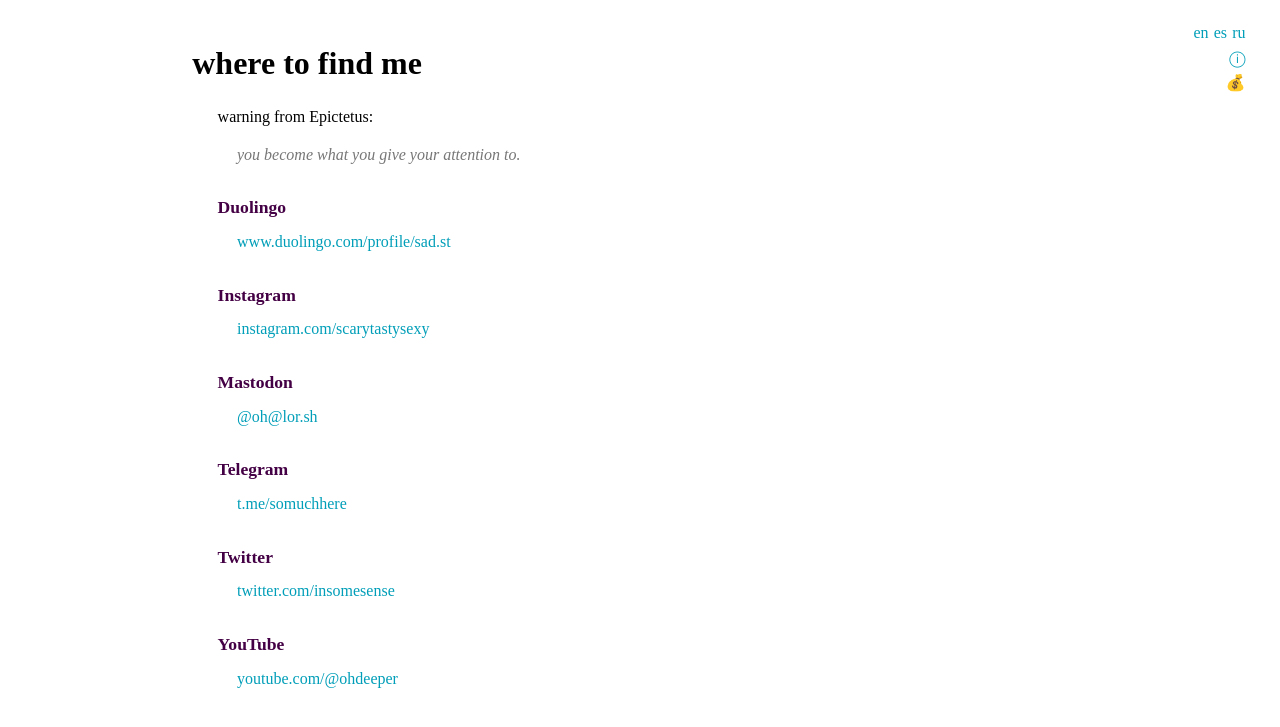
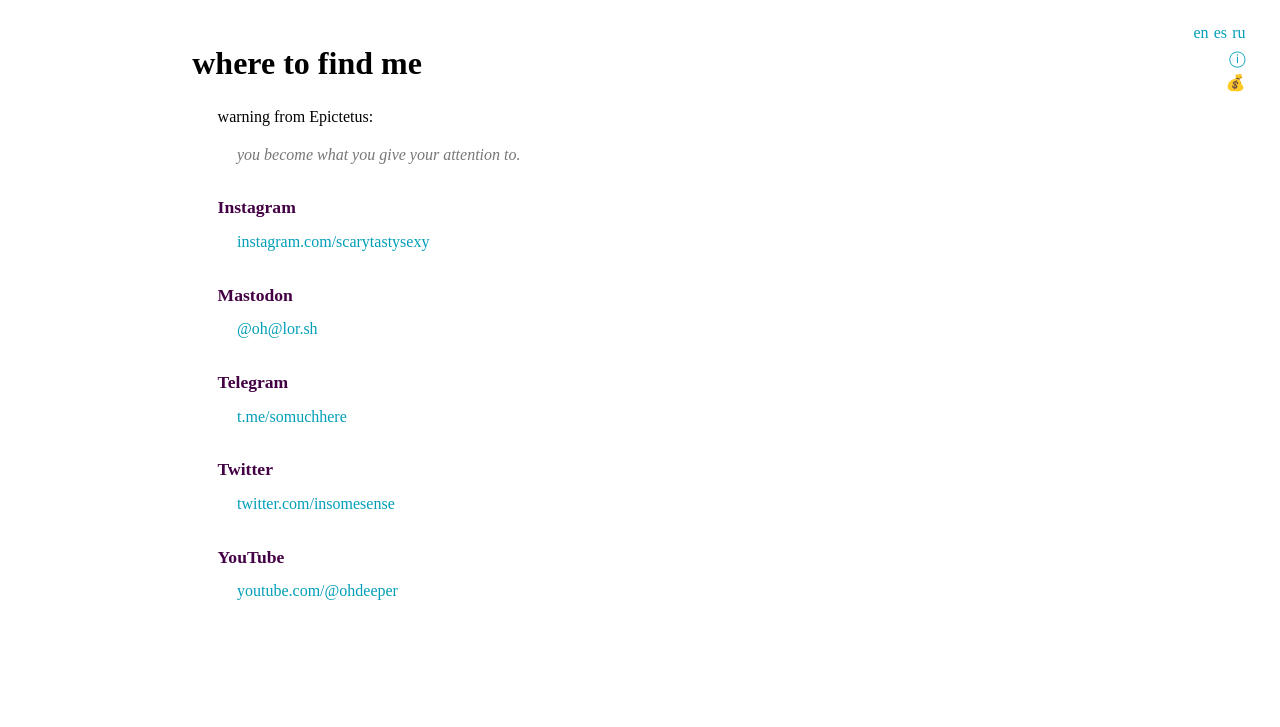
Before and after one commit to slr/slr.github.io, a Jekyll site: the page built from about.html, in a window 1280 px wide. Shown: the top 727 px of the page. Built offline with Jekyll 4.4.1, drawn with Linux system fonts in a browser that asks for light colours.

Commit message:
edit about page

```diff
--- a/about.html
+++ b/about.html
@@ -25,10 +25,6 @@
 </div>
 <ul class="pl">
 <li>
-<h2>Duolingo</h2>
-<div><a href="https://www.duolingo.com/profile/sad.st">www.duolingo.com/profile/sad.st</a></div>
-</li>
-<li>
 <h2>Instagram</h2>
 <div><a href="https://instagram.com/scarytastysexy">instagram.com/scarytastysexy</a></div>
 </li>
```
